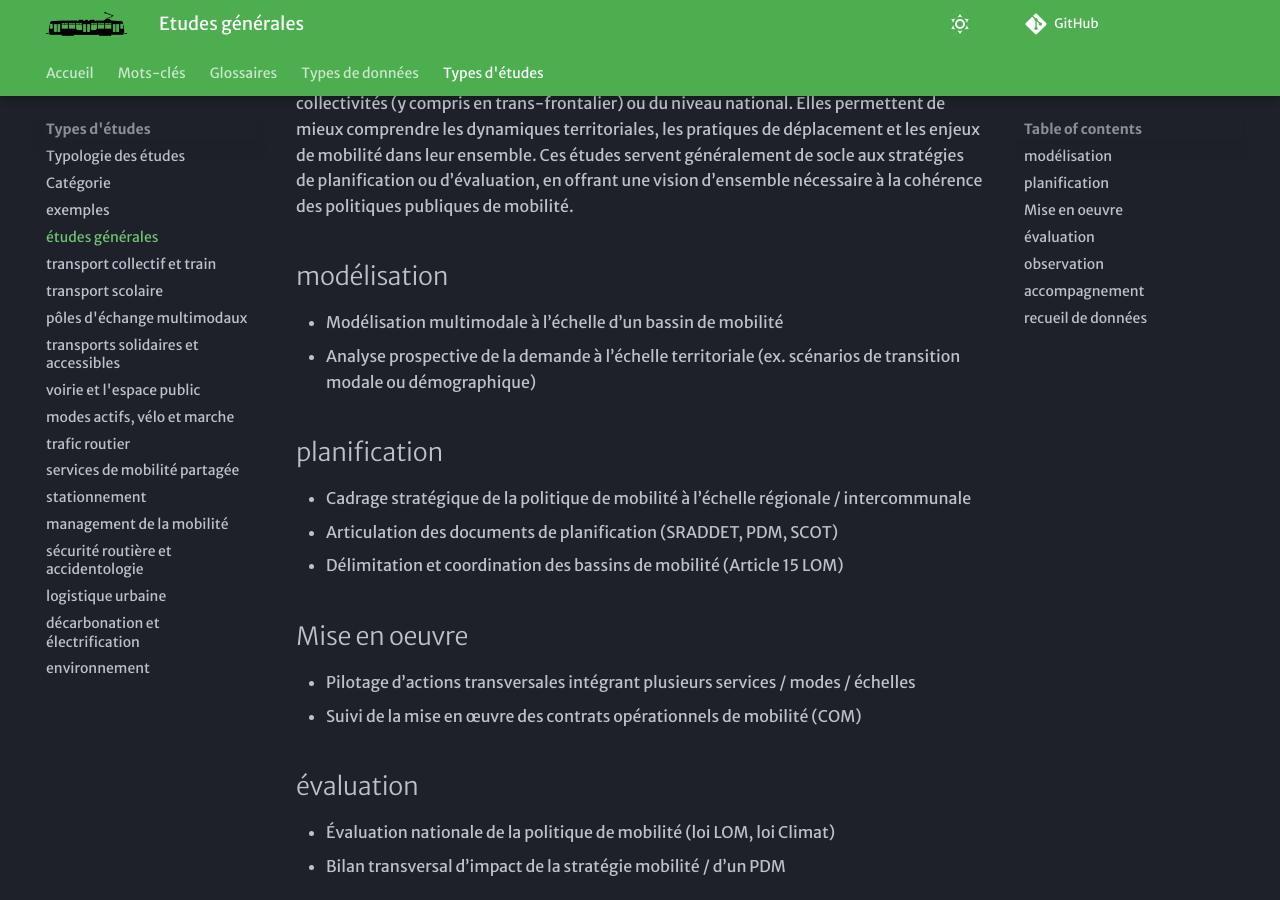
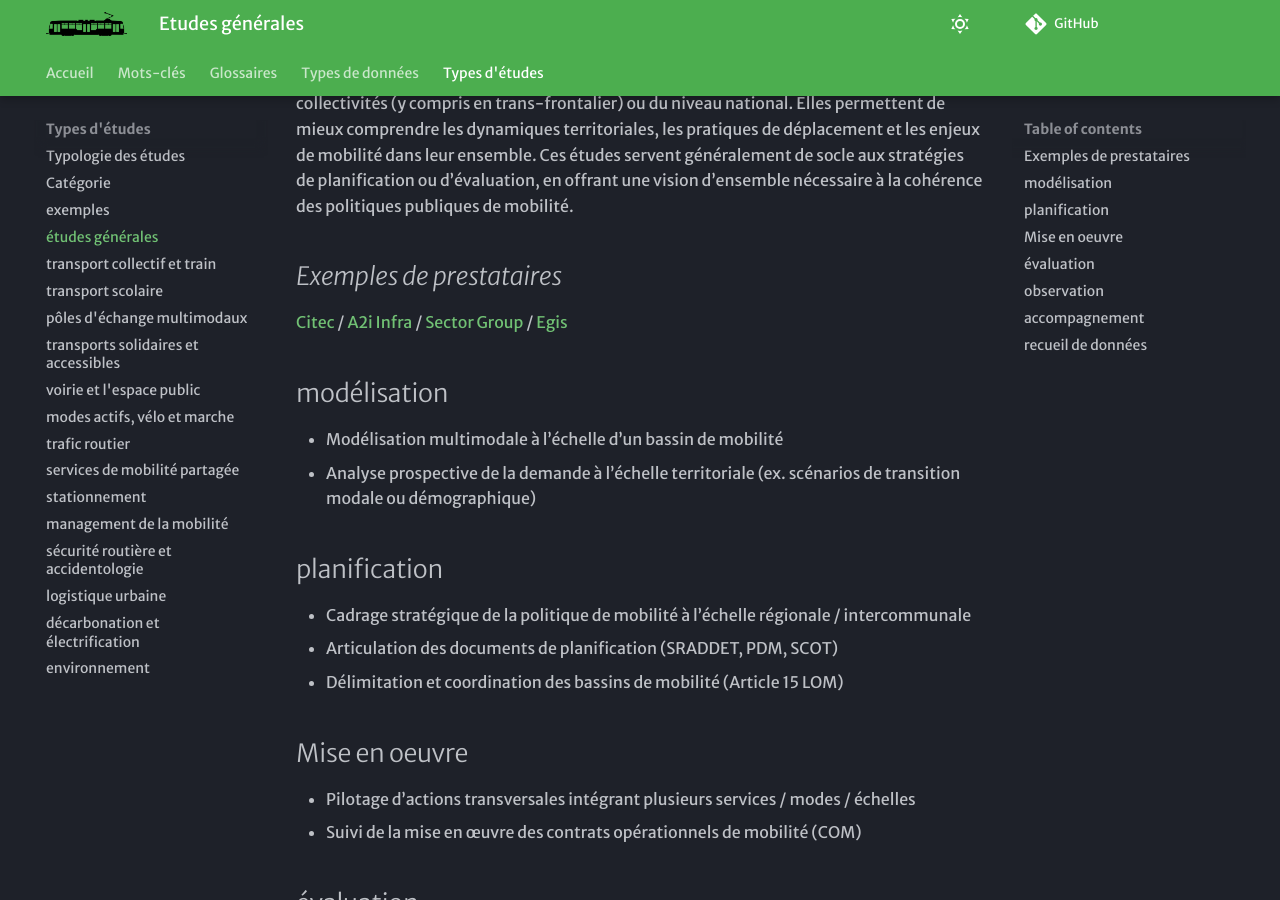
Before and after one commit to xdurang/mobscidat, an MkDocs documentation site: the page built from docs/type_etudes/TE_general.md, in a window 1280 px wide and 900 px high, scrolled down 336 px. Built offline with MkDocs 1.6.1 and Material for MkDocs 9.7.7, drawn with Linux system fonts in a browser that asks for light colours; some web fonts are replaced; comment, search, counter and statistics services are not loaded.

Commit message:
Update TE_general.md

```diff
--- a/docs/type_etudes/TE_general.md
+++ b/docs/type_etudes/TE_general.md
@@ -5,6 +5,8 @@ tags:
 ---
 # Etudes générales sur un territoire ou France entière
 Cette catégorie regroupe les études qui portent sur une approche globale de la mobilité à l’échelle d’un territoire, qu’il s’agisse d’une commune, d’un groupement de collectivités, d’un département, d’une région, d’un bassin de déplacements couvrant plusieurs collectivités (y compris en trans-frontalier) ou du niveau national. Elles permettent de mieux comprendre les dynamiques territoriales, les pratiques de déplacement et les enjeux de mobilité dans leur ensemble. Ces études servent généralement de socle aux stratégies de planification ou d’évaluation, en offrant une vision d’ensemble nécessaire à la cohérence des politiques publiques de mobilité.
+## _Exemples de prestataires_
+[Citec](https://www.citec.ch/) / [A2i Infra](https://www.a2i-infra.fr/) / [Sector Group](https://www.sector-group.net/) / [Egis](https://www.egis-group.com/fr)
 
 ## modélisation
 - Modélisation multimodale à l’échelle d’un bassin de mobilité
```
